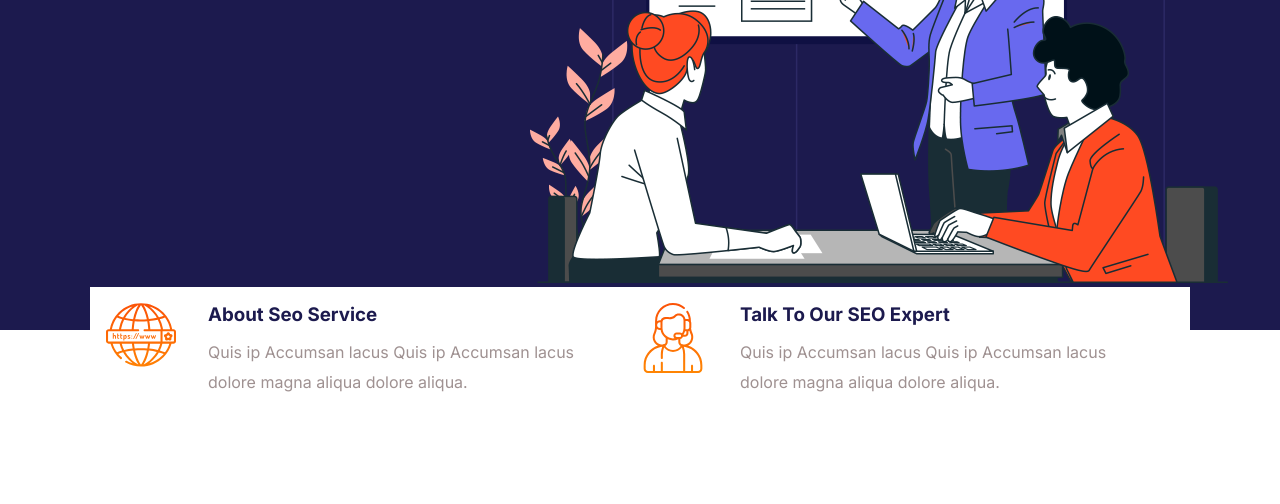
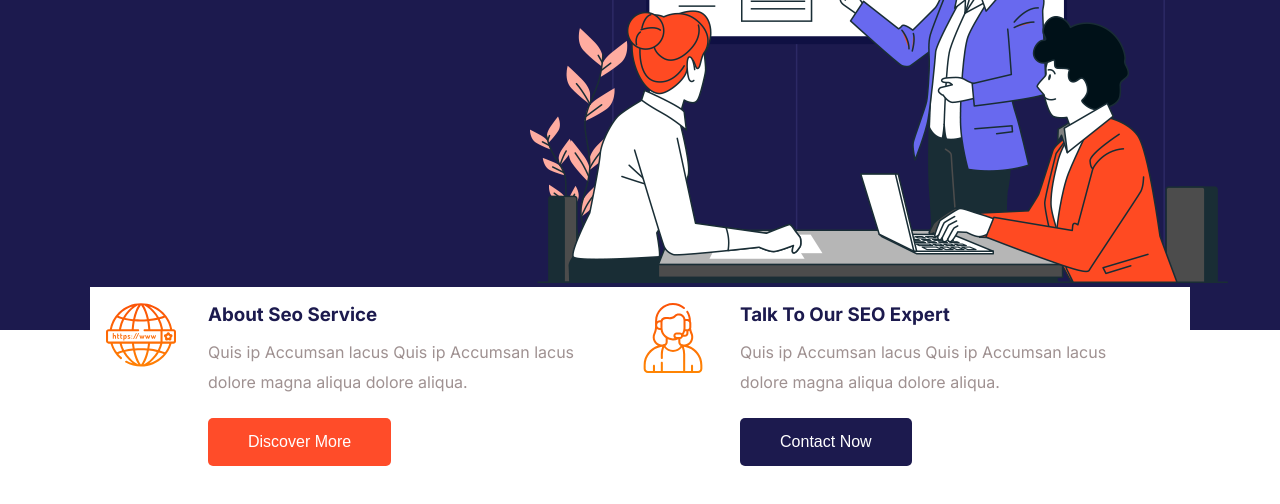
Before and after one commit to Simo0501/HTML11-RYSE, a plain HTML site: page index.html in a window 1280 px wide. Shown: the part 370-874 px from the top of the page. Drawn offline with Linux system fonts and the light colour scheme.

Commit message:
aggiunto button orange / blu

```diff
--- a/css/style.css
+++ b/css/style.css
@@ -149,3 +149,22 @@ html{
 .col-svg-text h3{
   margin-bottom: 1rem;
 }
+.col-svg .col-svg-text .button-orange button,
+.col-svg .col-svg-text .button-blu button{
+  text-decoration: none;
+  border: none;
+  border-radius: 5px;
+  color: white;
+  padding: 15px 40px;
+  text-align: center;
+  text-decoration: none;
+  font-size: 16px;
+}
+.col-svg .col-svg-text .button-orange button{
+  background-color: #FF4C29;
+  margin-top: 1rem;
+}
+.col-svg .col-svg-text .button-blu button{
+  background-color: #1C1A4E;
+  margin-top: 1rem;
+}
--- a/index.html
+++ b/index.html
@@ -103,6 +103,9 @@
             <h3>About Seo Service</h3>
             <h4>Quis ip Accumsan lacus Quis ip Accumsan lacus </h4>
             <h4> dolore magna aliqua dolore aliqua.</h4>
+            <div class="button-orange">
+              <button>Discover More</button>
+            </div>
           </div>
         </div>
         <div class="col-svg">
@@ -118,6 +121,9 @@
             <h3>Talk To Our SEO Expert</h3>
             <h4>Quis ip Accumsan lacus Quis ip Accumsan lacus </h4>
             <h4>dolore magna aliqua dolore aliqua.</h4>
+            <div class="button-blu">
+              <button>Contact Now</button>
+            </div>
           </div>
         </div>
       </div>
```
